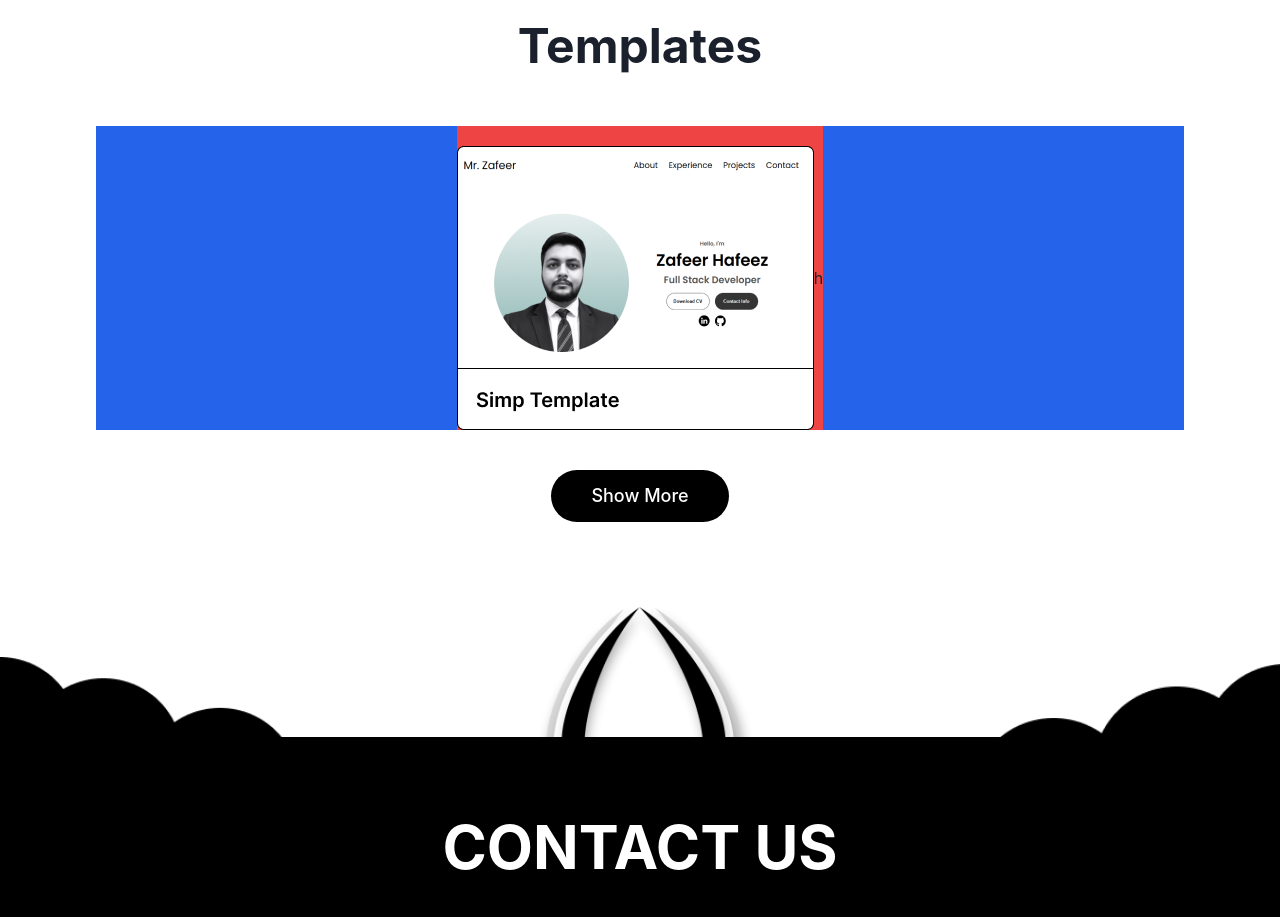
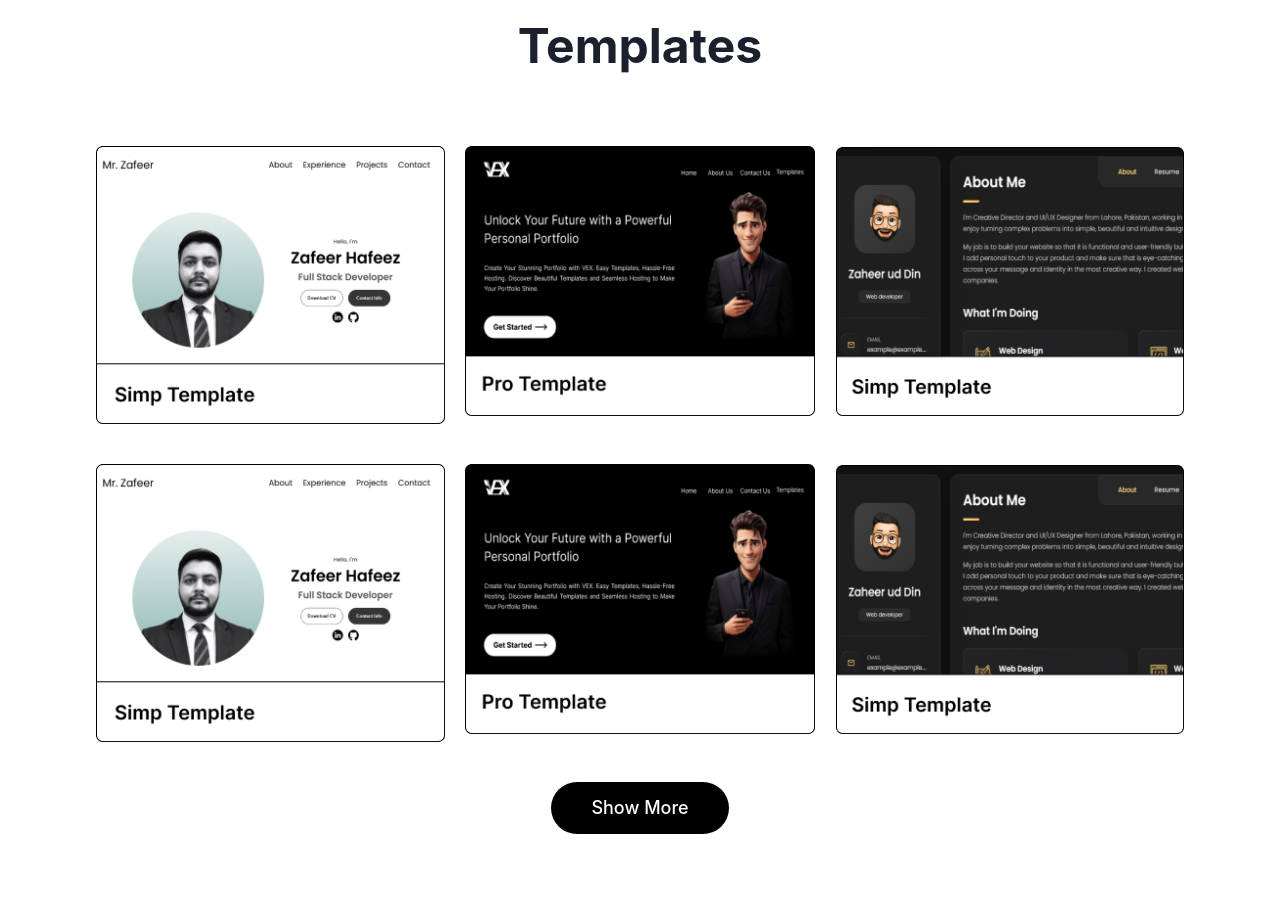
Before and after one commit to Vex-Co/vex-web, a React (Create React App) app: page / in a window 1280 px wide. Shown: the part 1480-2397 px from the top of the page. Built offline with nearby package versions, Linux system fonts and the light colour scheme.

Commit message:
feat: Added template section

```diff
--- a/src/App.js
+++ b/src/App.js
@@ -183,9 +183,29 @@ function App() {
           </div>
 
           <div className='text-center max-sm:text-3xl text-5xl font-bold my-14'>Templates</div>
-          <div className='grid justify-center bg-blue-600'>
-            <div className='bg-red-500 w-fit  flex justify-center items-center'>
-              <img src={template1} className='w-fit mt-5'/>h
+          <div className='grid sm:space-y-5 md:grid-cols-2 lg:grid-cols-3 2xl:grid-cols-4 gap-5 justify-center'>
+            <div className='w-fit mt-5'>
+              <img src={template1} className='w-full'/>
+            </div>
+            <div className='w-fit'>
+              <img src={template2} className='w-full'/>
+            </div>
+            <div className='w-fit'>
+              <img src={template3} className='w-full'/>
+            </div>
+
+            <div className='w-fit mt-5'>
+              <img src={template1} className='w-full'/>
+            </div>
+            <div className='flex justify-center 2xl:col-span-2 '>
+              <div className='w-fit'>
+                <img src={template2} className='w-full'/>
+              </div>
+            </div>
+            <div className='flex justify-center 2xl:col-span-2 '>
+              <div className='w-fit'>
+                <img src={template3} className='w-full'/>
+              </div>
             </div>
           </div>
 
```
